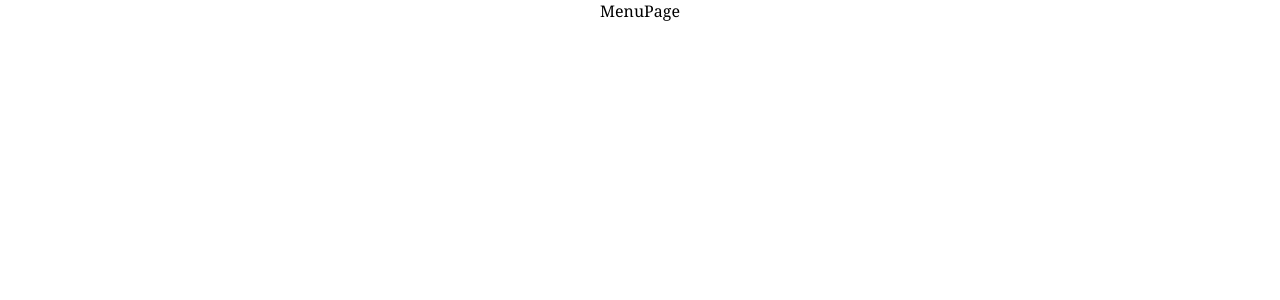
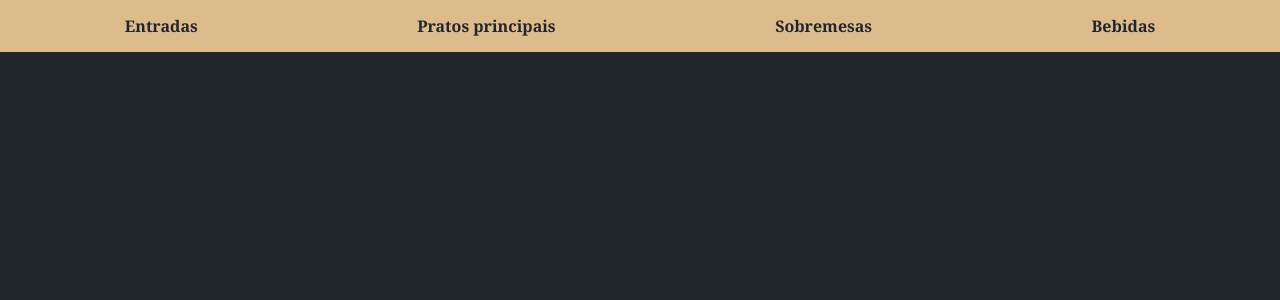
Before and after one commit to kevinaryeldev/cardapio-digital-capstone, a React (Create React App) app: page /menu in a window 1280 px wide. Shown: the top 300 px of the page. Built offline with nearby package versions, Linux system fonts and the light colour scheme.

Commit message:
feat(menupage): create header and header style

```diff
--- a/src/pages/consumer/MenuPage/index.jsx
+++ b/src/pages/consumer/MenuPage/index.jsx
@@ -1,8 +1,15 @@
+import { Container } from "./style"
+
 const MenuPage = () => {
     return(
-        <div>
-            MenuPage
-        </div>
+        <Container>
+            <header>
+                <a>Entradas</a>
+                <a>Pratos principais</a>
+                <a>Sobremesas</a>
+                <a>Bebidas</a>
+            </header>
+        </Container>
     )
 }
 export default MenuPage
--- /dev/null
+++ b/src/pages/consumer/MenuPage/style.js
@@ -0,0 +1,23 @@
+import styled from 'styled-components'
+
+export const Container = styled.div`
+    display: flex;
+    flex-direction: column;
+    background-color: var(--primary-color);
+    width: 100vw;
+    max-width: 100vw;
+    height: 100vh;
+    max-height: 100vh;
+
+    header{
+        display: flex;
+        justify-content: space-around;
+        font-family: 'Noto serif', serif;
+        color: var(--primary-color);
+        font-weight: bold;
+        width: 100vw;
+        max-width: 100vw;
+        padding: 15px;
+        background-color: var(--secondary-color);
+    }
+`
```
